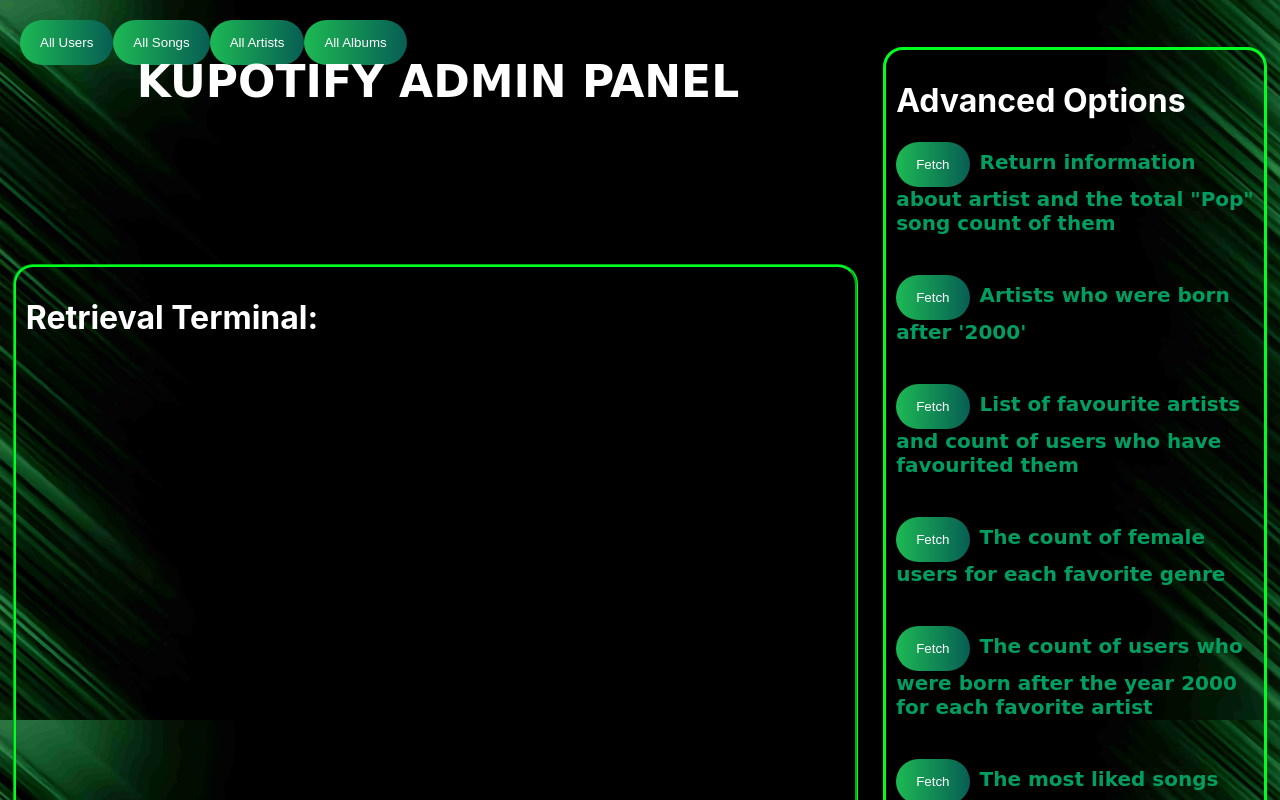
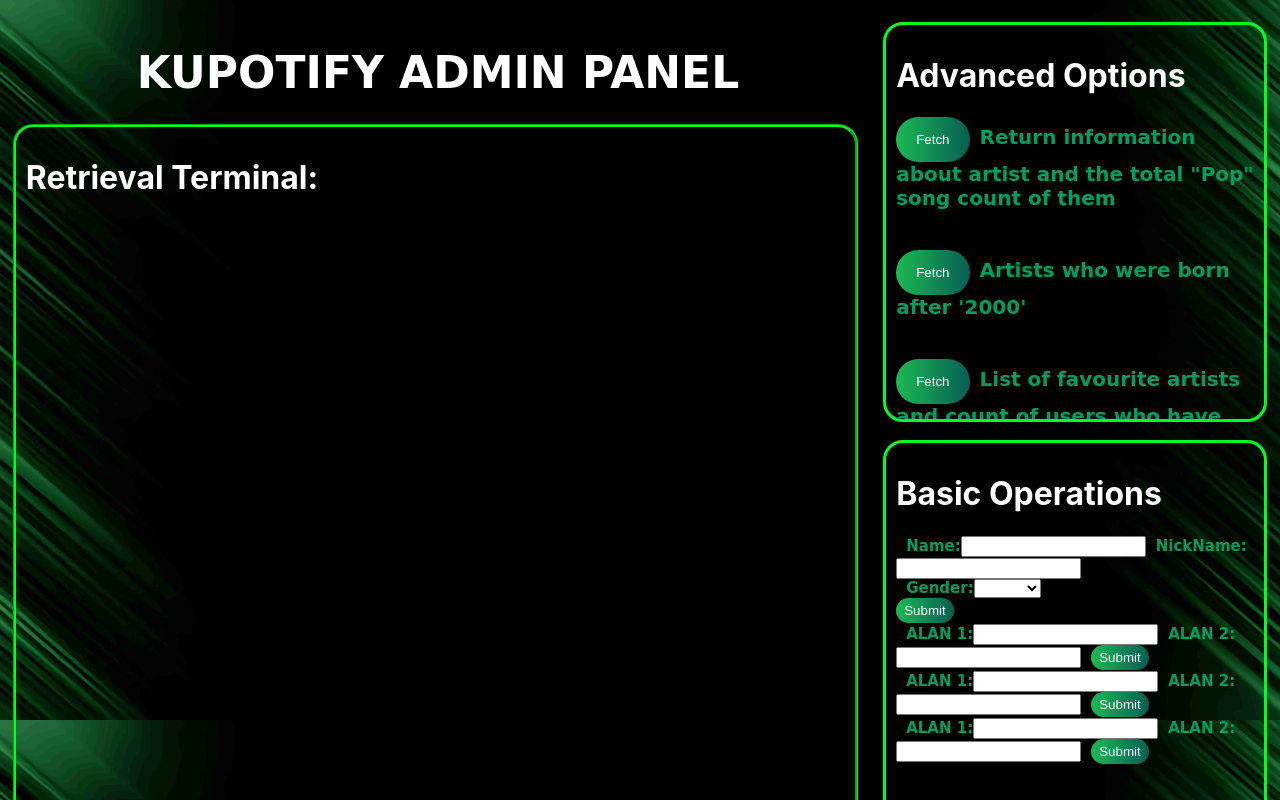
Before and after one commit to comp306-proje/Projefrontend, a React (Create React App) app: page / in a window 1280 px wide. Shown: the top 800 px of the page. Built offline with nearby package versions, Linux system fonts and the light colour scheme.

Commit message:
Update App.css

```diff
--- a/src/App.css
+++ b/src/App.css
@@ -100,3 +100,27 @@
     top: 1100%;
     left: 1%;
 }
+
+#AllSongs {
+    position: absolute;
+    top: 2200%;
+    left: 1%;
+}
+
+#AllUsers {
+    position: absolute;
+    top: 2200%;
+    left: 10%;
+}
+
+#AllAlbums {
+    position: absolute;
+    top: 2200%;
+    left: 19%;
+}
+
+#AllArtists {
+    position: absolute;
+    top: 2200%;
+    left: 28%;
+}
```
